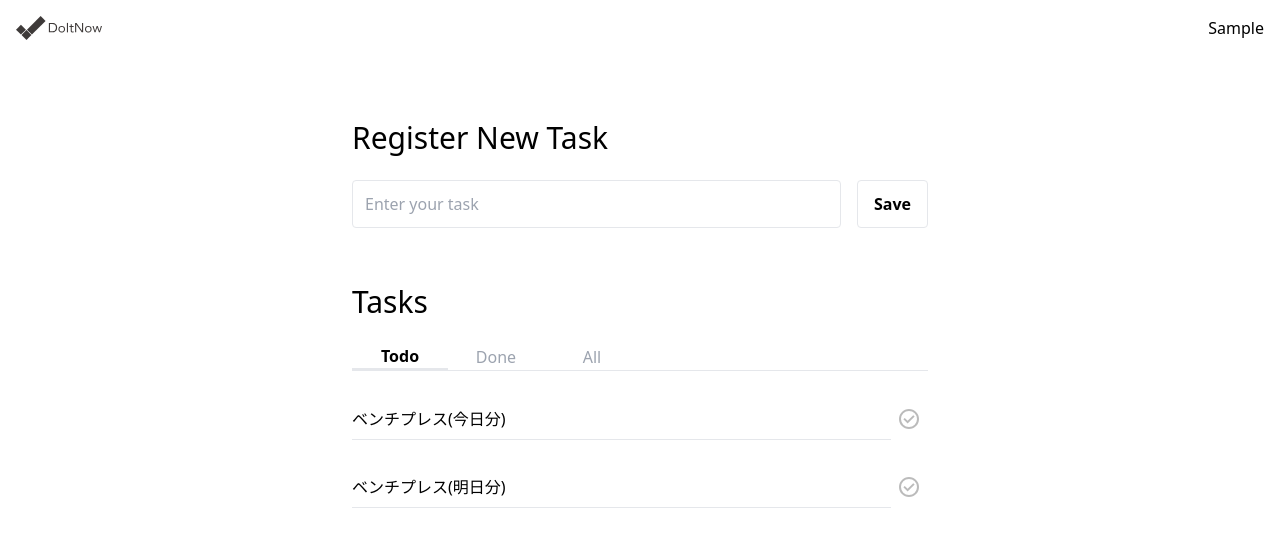
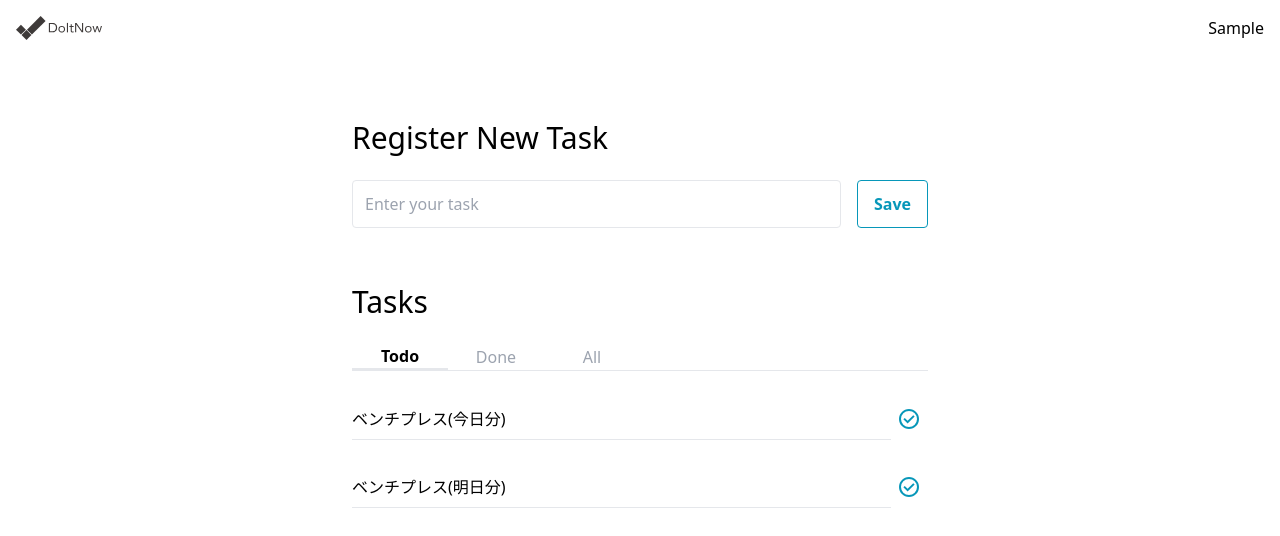
Before and after one commit to kiharito/todo-react, a React (Create React App) app: page / in a window 1280 px wide. Both pictures are taken after typing "Sample", "Sample" into the empty fields and a click on the button "Sign in". Shown: the top 536 px of the page. Built offline with nearby package versions, Linux system fonts and the light colour scheme.

Commit message:
ボタンにホバー時の変化を追加 (#9)

```diff
--- a/src/components/pages/tasks.tsx
+++ b/src/components/pages/tasks.tsx
@@ -1,5 +1,5 @@
 import { FormEvent, useState } from 'react';
-import checkCircle from 'assets/images/check_circle.svg';
+import { ReactComponent as CheckCircle } from 'assets/images/check_circle.svg';
 import { Button } from 'components/ui/button';
 import { TextField } from "components/ui/text_field"
 import { MainContainer, ContentWrapper } from "components/ui/wrapper"
@@ -67,7 +67,7 @@ function TaskRow({ task, onUpdate }: { task: Task, onUpdate: (task_id: number) =
     <li className='flex items-center h-12'>
       <p className={`w-full border-b leading-10${task.done ? " line-through" : ""}`}>{task.text}</p>
       <button className='w-10 flex items-center justify-center' onClick={(): void => onUpdate(task.id)}>
-        <img src={checkCircle} className="w-6" />
+        <CheckCircle className="w-6 fill-[#0797B9] hover:fill-[#0D3C48]" />
       </button>
     </li>
   );
--- a/src/components/ui/button.tsx
+++ b/src/components/ui/button.tsx
@@ -2,7 +2,7 @@ type ButtonProps = { text: string }
 export function Button(props: ButtonProps): React.JSX.Element {
   return (
     <button
-      className="w-fit h-12 box-border border border-solid rounded px-4 font-bold shrink-0"
+      className="w-fit h-12 box-border border border-solid border-[#0797B9] rounded px-4 font-bold shrink-0 text-[#0797B9] hover:border-[#0D3C48] hover:text-[#0D3C48]"
       type='submit'
     >{props.text}</button>
   );
```
Also changed, not shown: src/assets/images/check_circle.svg.
